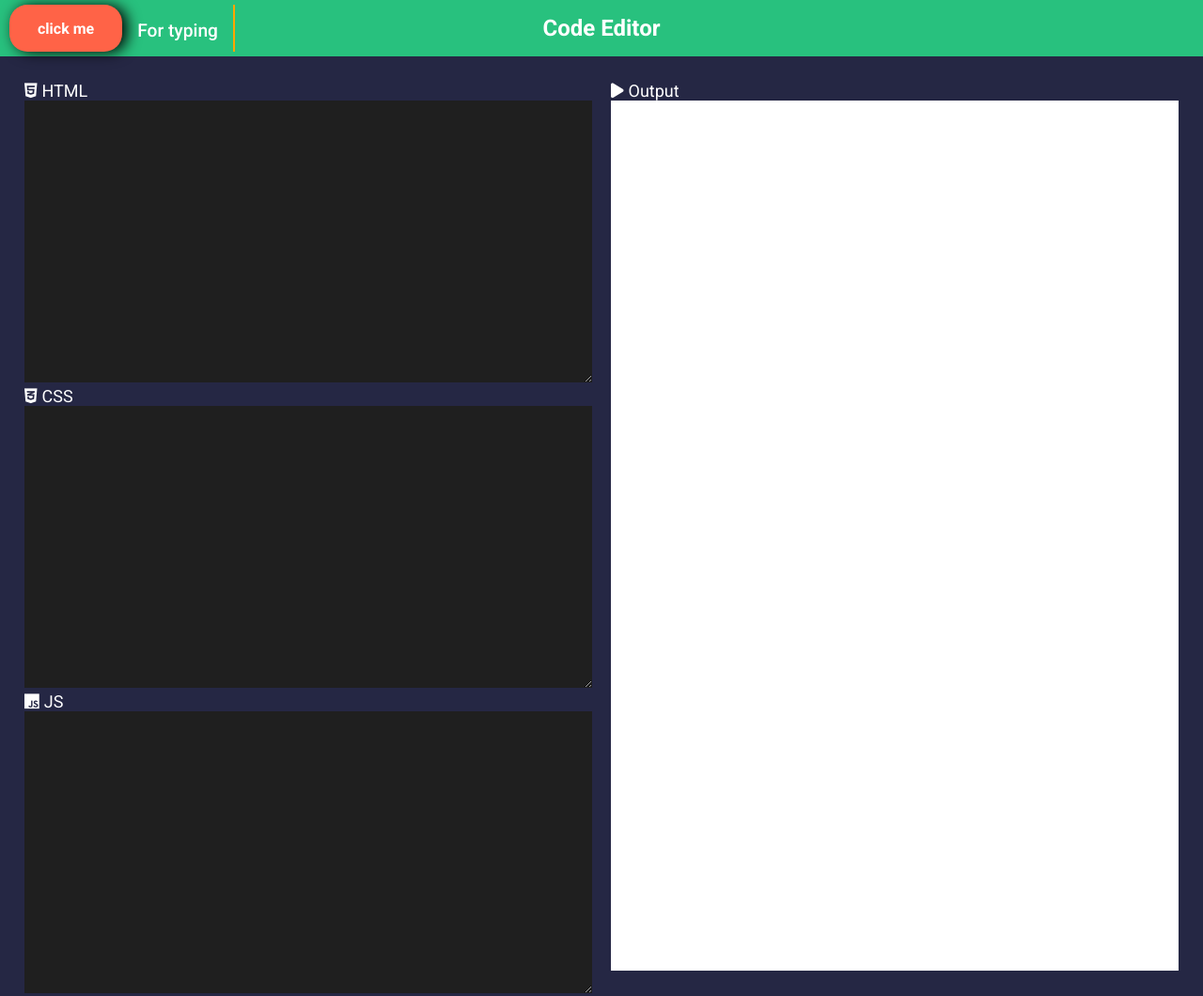
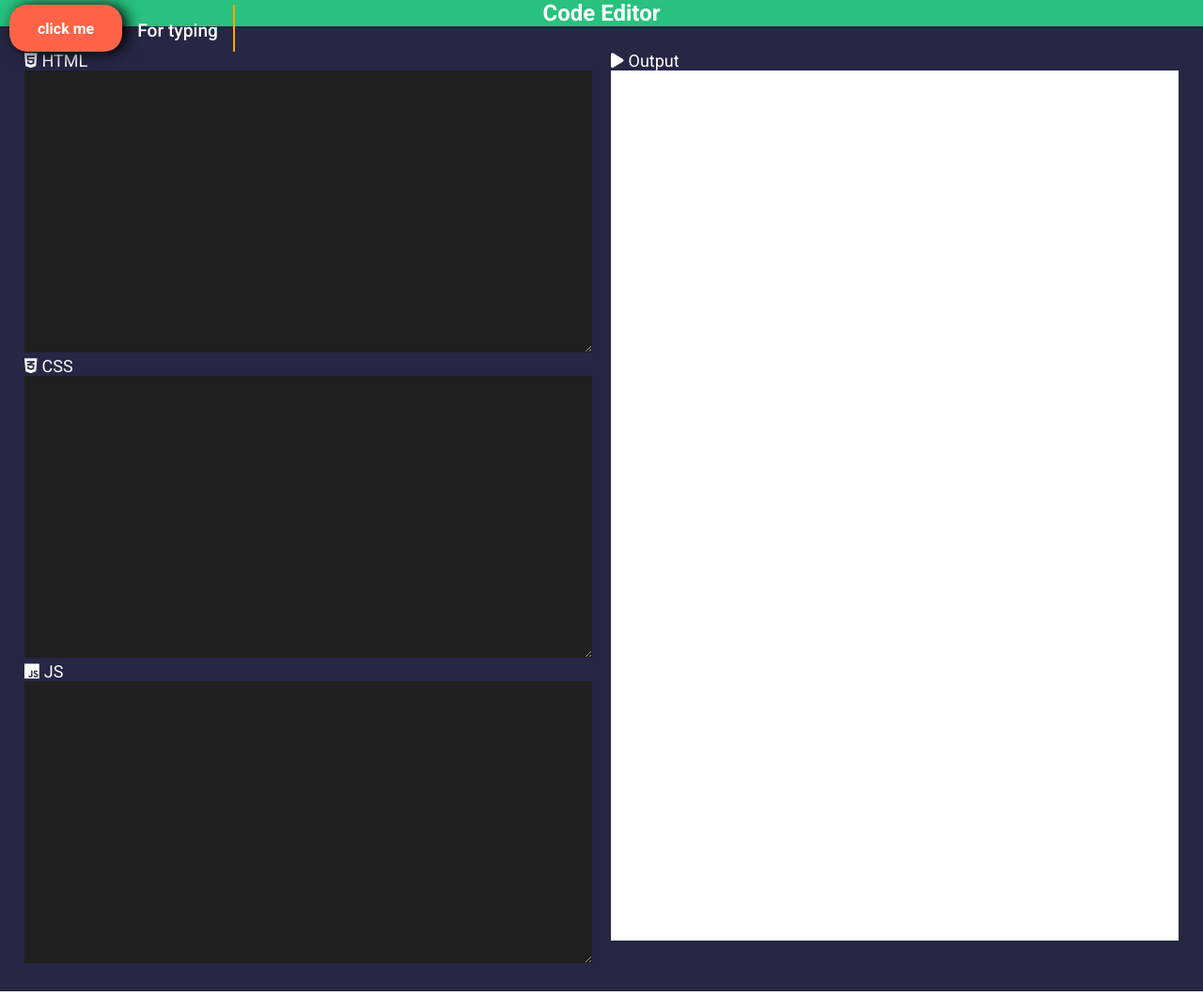
Before and after one commit to kripal91/codeLikho, a plain HTML site: page index.html in a window 1280 px wide. Shown: the whole page at 94% size. Drawn offline with Linux system fonts and the light colour scheme.

Commit message:
Update index.html

```diff
--- a/index.html
+++ b/index.html
@@ -9,7 +9,7 @@
 </head>
 <body>
     <section class="container">
-        <h1>Code Editor</h1>
+        <h2>Code Editor</h2>
         <div class="editor">
             <div class="left">
                 <label><i class="fa-brands fa-html5"></i>HTML</label>
```
